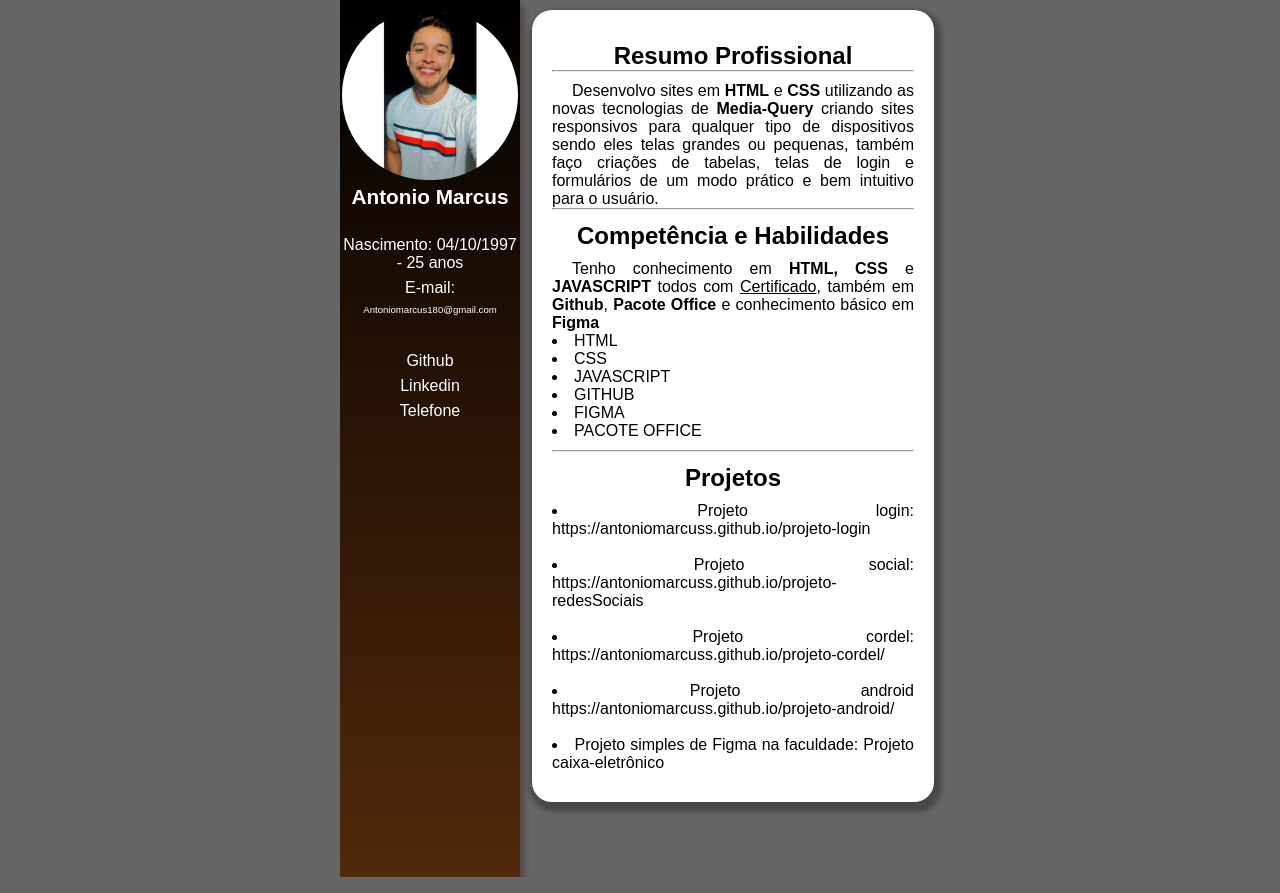
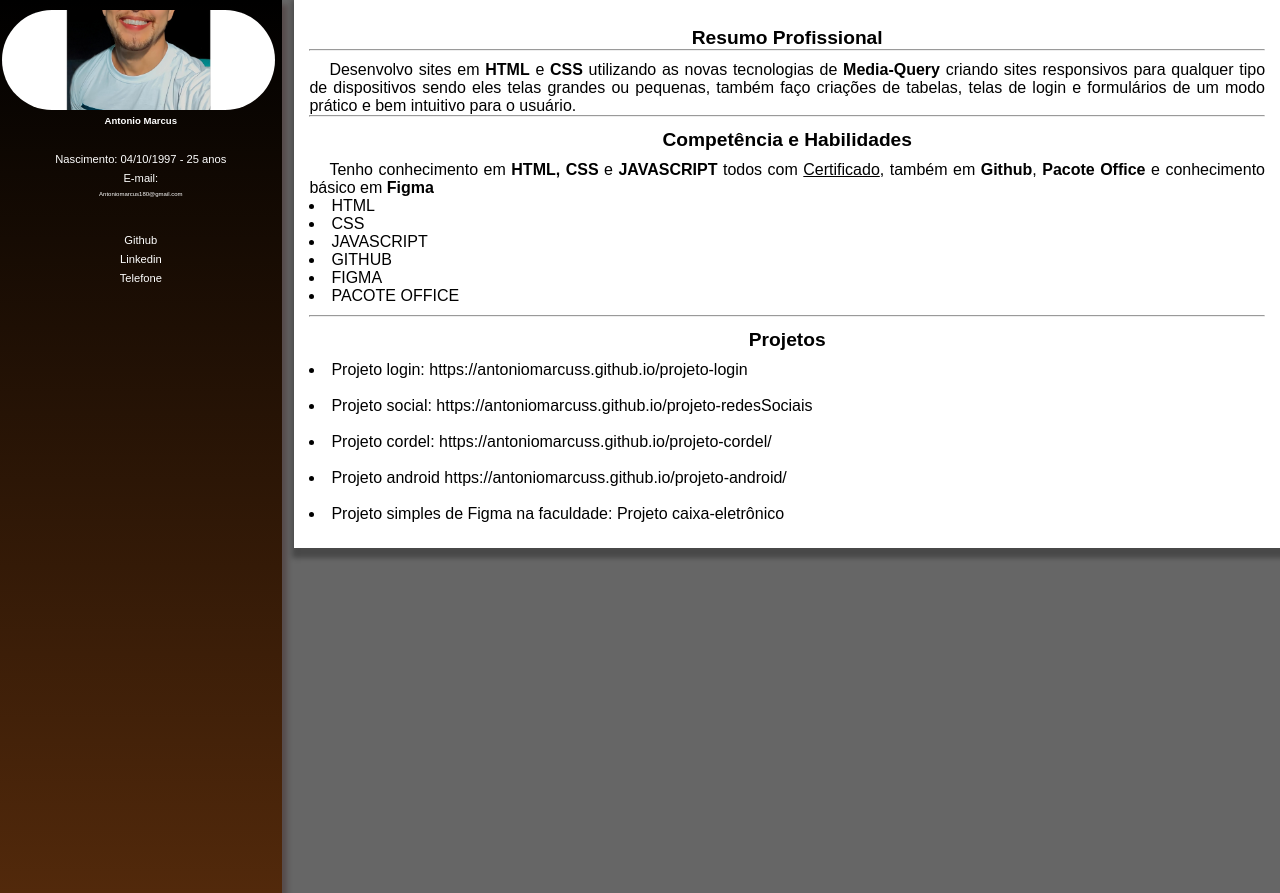
Before and after one commit to antoniomarcuss/portifolio-2, a plain HTML site: page index.html in a window 1280 px wide. Drawn offline with Linux system fonts and the light colour scheme.

Commit message:
Update style.css

```diff
--- a/estilos/style.css
+++ b/estilos/style.css
@@ -8,27 +8,29 @@
 
 body {
     background-color: rgba(63, 63, 63, 0.795);
+    width: 95vw;
 }
 
 section {
-    max-width: 600px;
+    width: 100vw;
     margin: auto;
 }
 
 
 nav {
     background-image: linear-gradient(black,rgb(82, 41, 11));
-    width: 30%;
+    width: 22%;
     height: 100vh;
     float: left;
     box-shadow: 5px 5px 5px rgba(60, 30, 30, 0.368);
-    height: 877px;
+    height: 893px;
+
 
 }
 
 #foto {
-    width: 98%;
-    height:170px;
+    width: 97%;
+    height:100px;
     margin-left: 2px;
     margin-top: 10px;
     background-image: url(img/foto1.jpg);
@@ -41,7 +43,7 @@ nav {
 }
 
 nav > h1 {
-    font-size: 1.3em;
+    font-size: 0.6em;
     text-align: center;
     margin-top: 5px;
     color: white;
@@ -49,11 +51,12 @@ nav > h1 {
 }
 
 #email {
-    font-size: 0.6em;
+    font-size: 0.3em;
     margin-bottom: 20px;
 }
 .dados {
    padding-top: 10px;
+
 }
 
 .dados,a{
@@ -68,8 +71,11 @@ nav > h1 {
     color: white;
     margin-top: 7px;
     list-style-type: none;
+    font-size: 0.7em;
 
 }
+
+
 
 a:hover {
     text-decoration: underline;
@@ -78,14 +84,13 @@ a:hover {
 
 main {
     background-color: white;
-    width: 67%;
+    width: 77%;
     height: 100%;
-    float: left;
-    margin-left: 2%;
-    margin-top: 10px;
+    float: right;
     box-shadow: 3px 5px 5px 5px rgba(0, 0, 0, 0.299);
-    border-radius:20px;
     text-align: justify;
+
+
 
 }
 
@@ -94,10 +99,11 @@ main {
 h2 {
     text-align: center;
     margin-top: 12px;
+    font-size: 1.2em;
 }
 
 article{
-    padding: 20px;
+    padding: 15px;
 }
 
 .pag p{
@@ -112,10 +118,6 @@ article{
 
 }
 
-
-#pag > p > li {
-
-}
 aside {
     display: none;
     background-image: linear-gradient( black,rgb(82, 41, 11));
```
